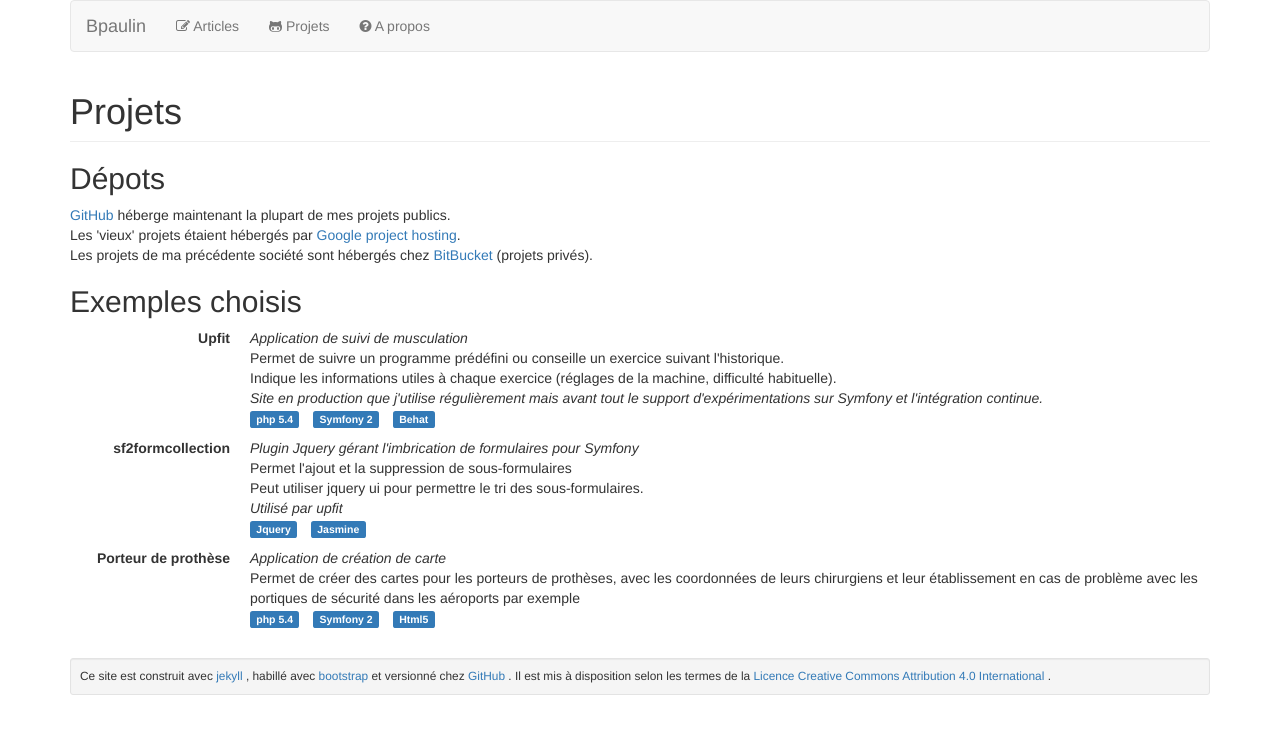
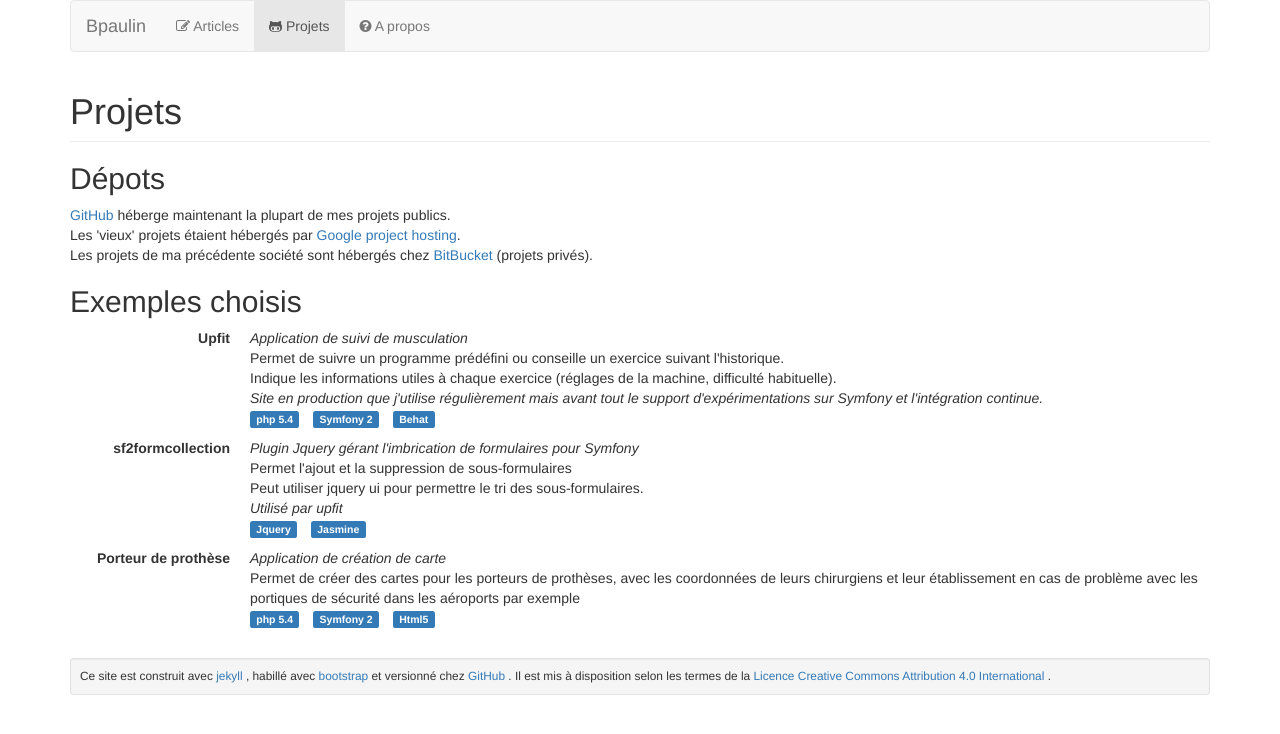
Before and after one commit to bpaulin/bpaulin.github.io, a Jekyll site: the page built from jekyll/projets/index.html, in a window 1280 px wide. Shown: the top 734 px of the page. Built offline with Jekyll 4.4.1, drawn with Linux system fonts in a browser that asks for light colours; nearby versions of some CDN libraries.

Commit message:
bug sur les liens navbar

```diff
--- a/jekyll/_config.yml
+++ b/jekyll/_config.yml
@@ -1,15 +1,15 @@
 name: Bruno Paulin
 navigation:
     articles:
-        url: /articles
+        url: /articles/
         text: Articles
         icon: fa-pencil-square-o
     projets:
-        url: /projets
+        url: /projets/
         text: Projets
         icon: fa-github-alt
     apropos:
-        url: /apropos
+        url: /apropos/
         text: A propos
         icon: fa-question-circle
 url: http://bpaulin.net
```
